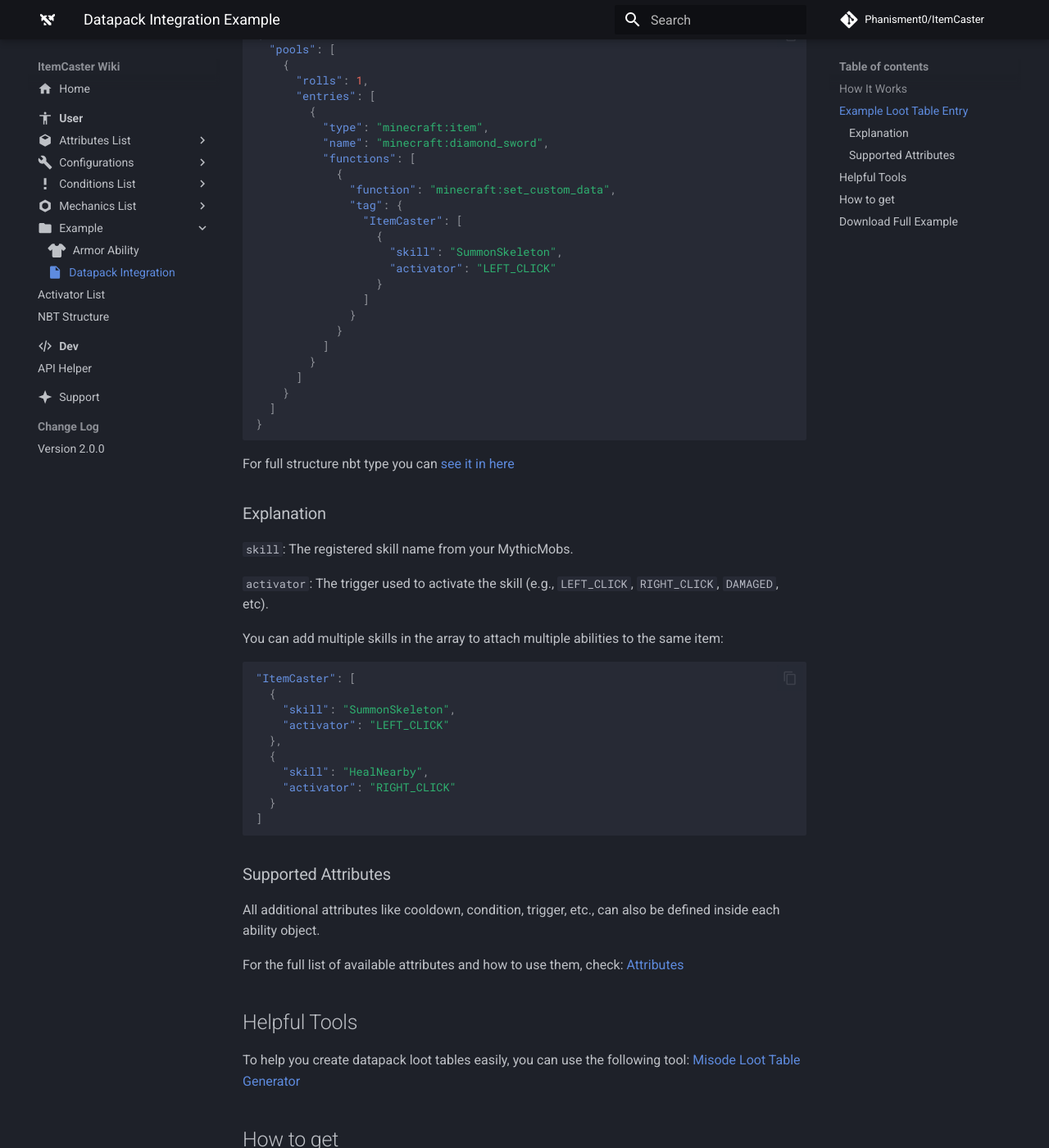
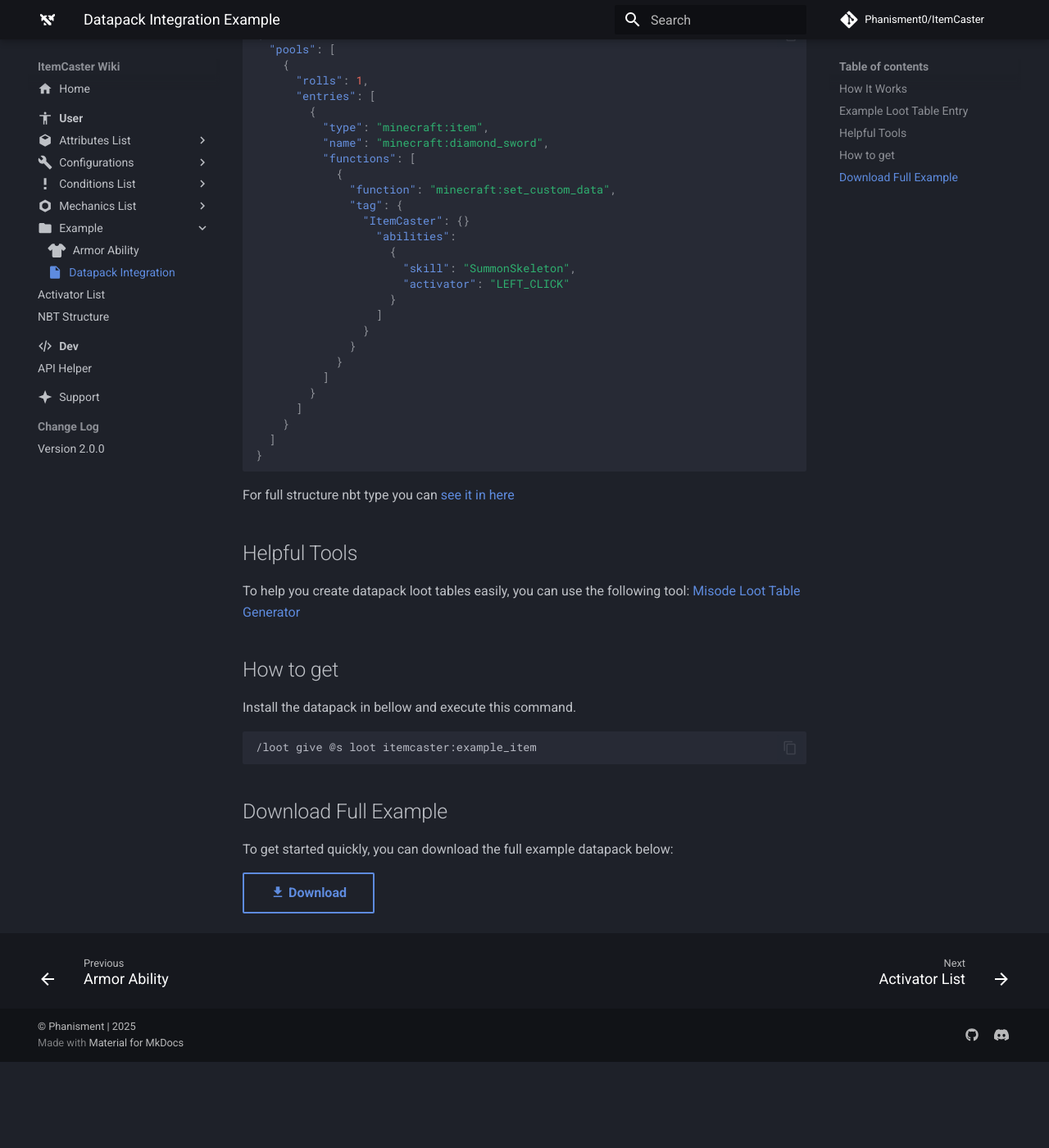
Before and after one commit to Phanisment0/ItemCaster-Wiki, an MkDocs documentation site: the page built from docs/user/example/datapack-integration.md, in a window 1280 px wide and 1400 px high, scrolled down 950 px. Shown: the whole window at 82% size. Built offline with MkDocs 1.6.1 and Material for MkDocs 9.7.7, drawn with Linux system fonts in a browser that asks for light colours; comment, search, counter and statistics services are not loaded; after the commit the page ends 2245 px from its top, so only the background shows below that.

Commit message:
Fix json structure in datapack example (Next update mybe i need to cerfully check the wiki)

````diff
--- a/docs/user/example/datapack-integration.md
+++ b/docs/user/example/datapack-integration.md
@@ -52,30 +54,6 @@
 ```
 
 For full structure nbt type you can [see it in here](../nbt-structure.md)
-
-### Explanation
-`skill`: The registered skill name from your MythicMobs.
-
-`activator`: The trigger used to activate the skill (e.g., `LEFT_CLICK`, `RIGHT_CLICK`, `DAMAGED`, etc).
-
-You can add multiple skills in the array to attach multiple abilities to the same item:
-```json
-"ItemCaster": [
-  {
-    "skill": "SummonSkeleton",
-    "activator": "LEFT_CLICK"
-  },
-  {
-    "skill": "HealNearby",
-    "activator": "RIGHT_CLICK"
-  }
-]
-```
-
-### Supported Attributes
-All additional attributes like cooldown, condition, trigger, etc., can also be defined inside each ability object.
-
-For the full list of available attributes and how to use them, check: [Attributes](../attributes/index.md)
 
 ## Helpful Tools
 To help you create datapack loot tables easily, you can use the following tool: [Misode Loot Table Generator](https://misode.github.io/loot-table/)
--- a/mkdocs.yml
+++ b/mkdocs.yml
@@ -25,7 +25,7 @@
 plugins:
 - search:
     separator: '[\s\u200b\-_,:!=\[\]()"`/]+|\.(?!\d)|&[lg]t;|(?!\b)(?=[A-Z][a-z])'
-- social
+#- social
 
 extra:
   social:
````
Also changed, not shown: other parts of docs/user/example/datapack-integration.md (+8 -6 lines), docs/change_log/2.0.1.md (added, +7 -0 lines).
